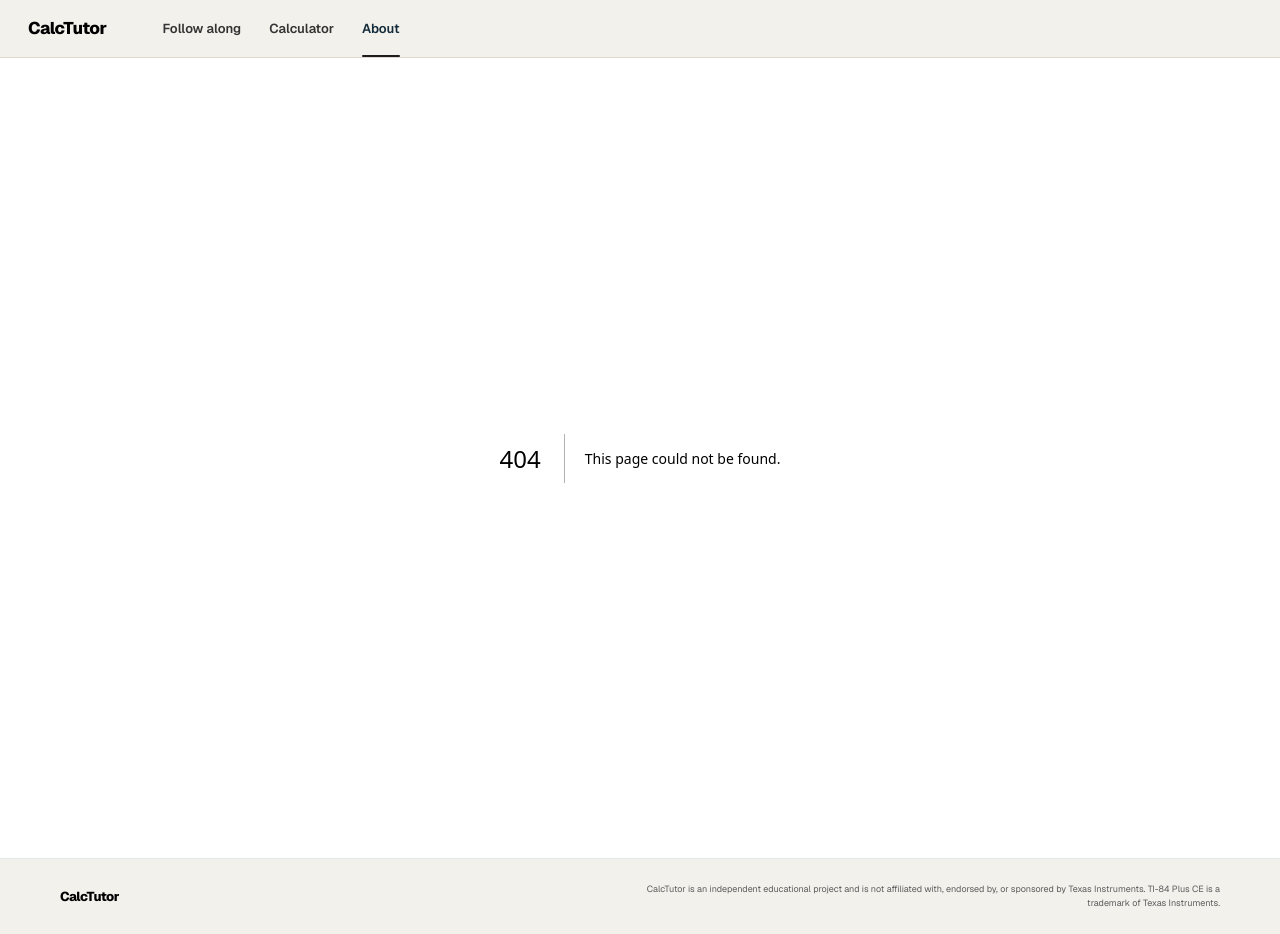
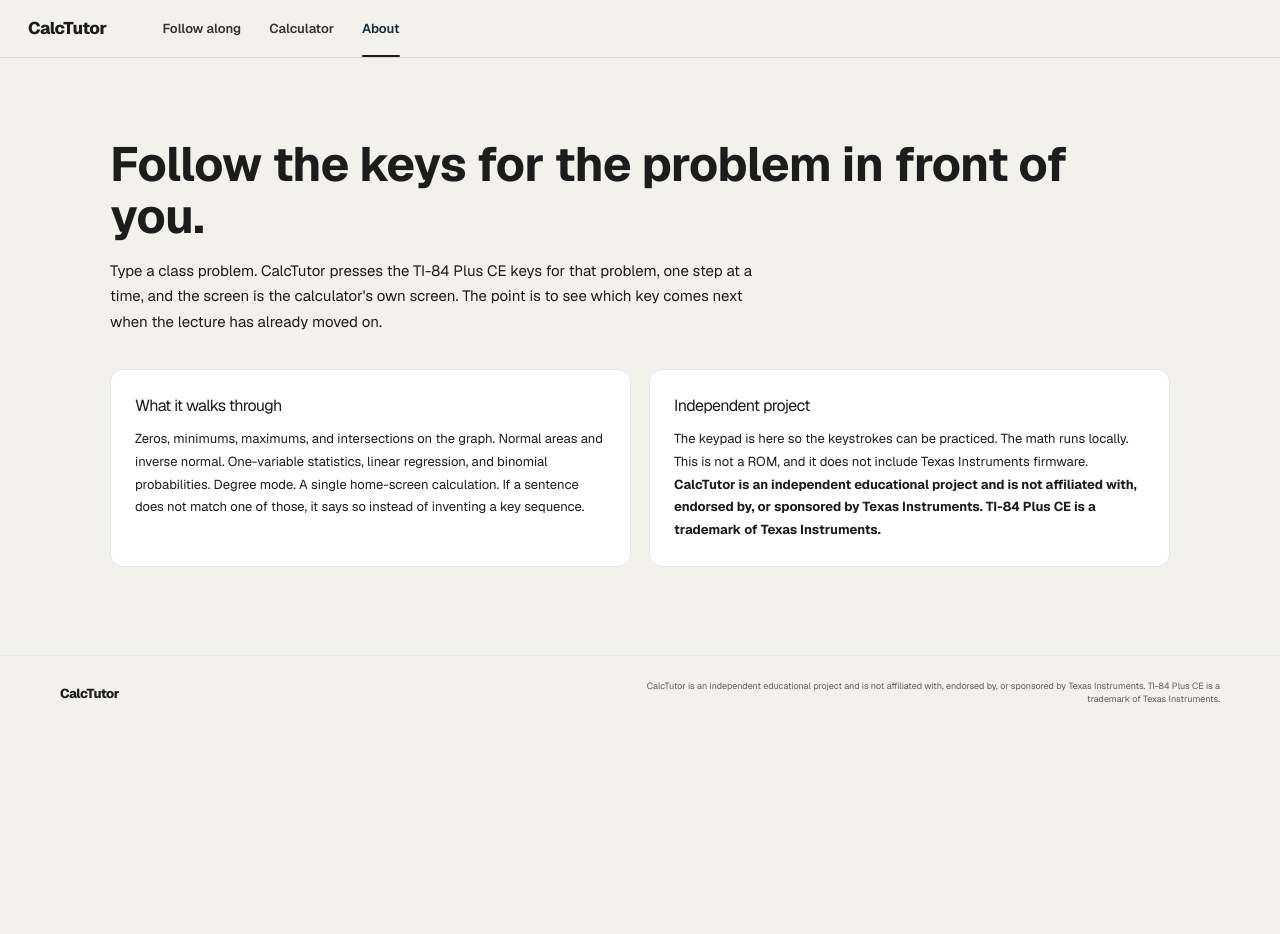
Before and after one commit to HrishikeshLenin13/calctutor, a Next.js app: page /about in a window 1280 px wide. Before the commit this address had no page. After the commit the page ends 800 px from the top, so only its background shows below. Built offline with nearby package versions, Linux system fonts and the light colour scheme.

Commit message:
about page, plain language

```diff
--- /dev/null
+++ b/app/about/page.tsx
@@ -0,0 +1,19 @@
+export default function About() {
+  return (
+    <main className="page-wrap">
+      <h1 className="page-title">Follow the keys for the problem in front of you.</h1>
+      <p className="page-intro">Type a class problem. CalcTutor presses the TI-84 Plus CE keys for that problem, one step at a time, and the screen is the calculator&apos;s own screen. The point is to see which key comes next when the lecture has already moved on.</p>
+      <div className="about-grid">
+        <section className="panel">
+          <h2>What it walks through</h2>
+          <p>Zeros, minimums, maximums, and intersections on the graph. Normal areas and inverse normal. One-variable statistics, linear regression, and binomial probabilities. Degree mode. A single home-screen calculation. If a sentence does not match one of those, it says so instead of inventing a key sequence.</p>
+        </section>
+        <section className="panel">
+          <h2>Independent project</h2>
+          <p>The keypad is here so the keystrokes can be practiced. The math runs locally. This is not a ROM, and it does not include Texas Instruments firmware.</p>
+          <p><strong>CalcTutor is an independent educational project and is not affiliated with, endorsed by, or sponsored by Texas Instruments. TI-84 Plus CE is a trademark of Texas Instruments.</strong></p>
+        </section>
+      </div>
+    </main>
+  );
+}
```
